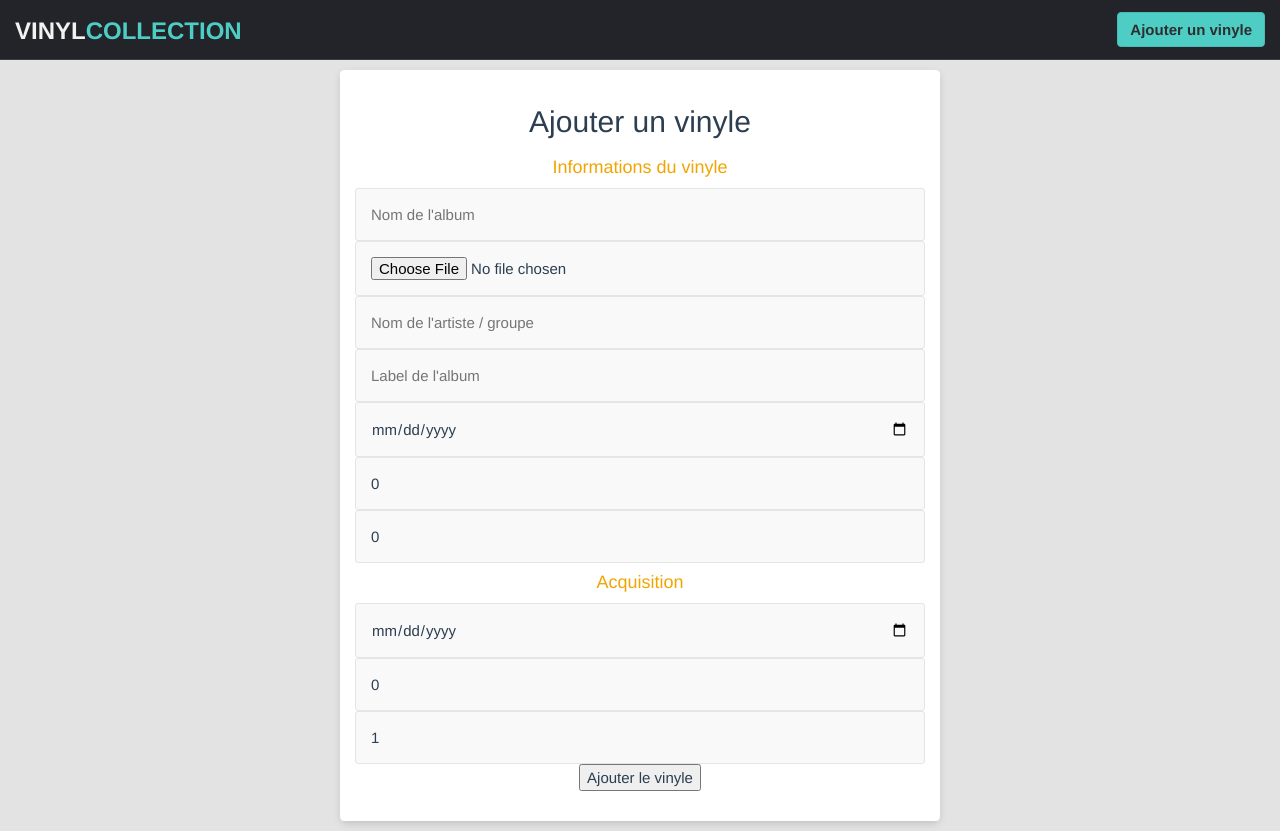
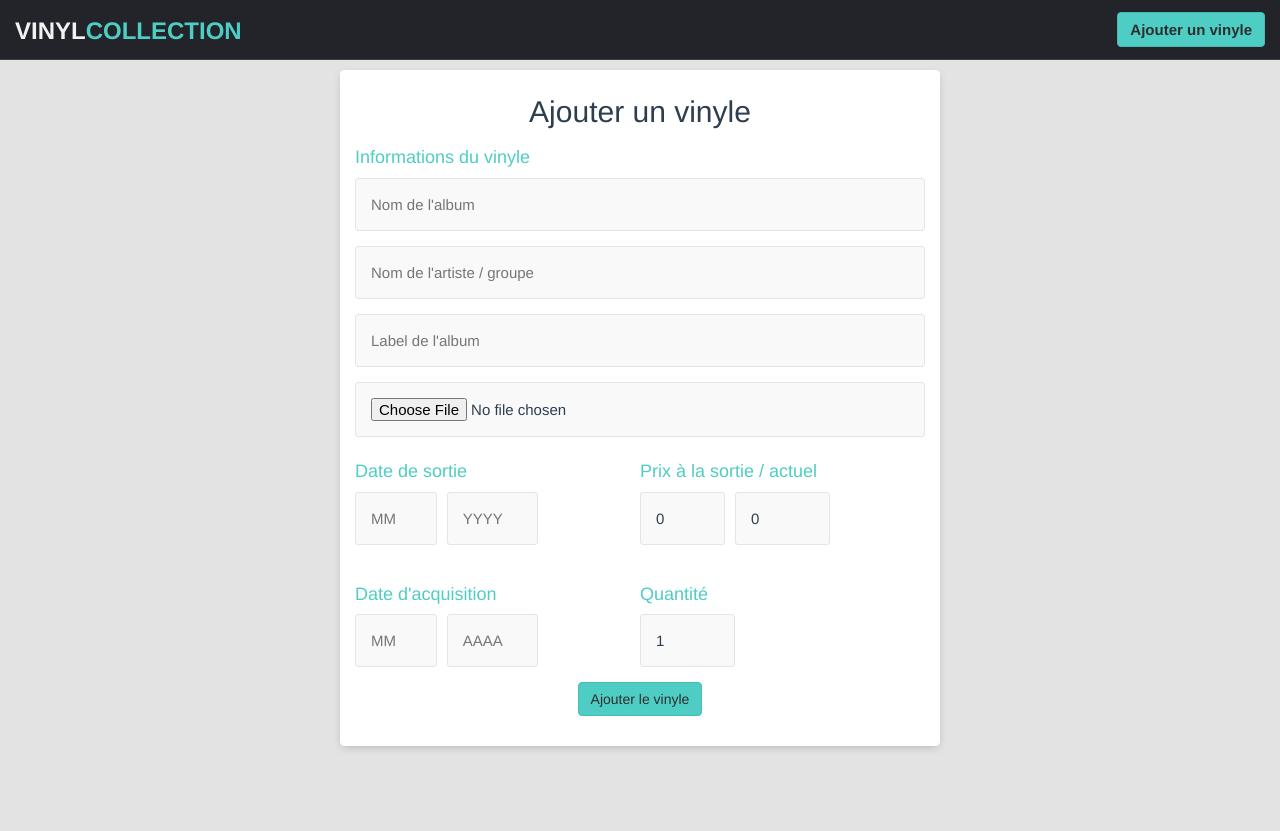
Before and after one commit to LeonDumestre/Vinyl-Collection-Website, a Vue app in the folder front/: page /add in a window 1280 px wide. After the commit the page ends 800 px from the top, so only its background shows below. Built offline with nearby package versions, Linux system fonts and the light colour scheme; no server answers.

Commit message:
Amélioration style Add Form

```diff
--- a/front/src/css/form.css
+++ b/front/src/css/form.css
@@ -12,7 +12,7 @@ body {
     background-color: #e3e3e3;
 }
 h4 {
-    color: #f0a500;
+    color: #4ecdc4;
 }
 input,
 input[type="radio"] + label,
@@ -33,13 +33,13 @@ select {
 }
 input:focus {
     outline: 0;
-    border-color: #bd8200;
+    border-color: #4ecdc4;
 }
 input:focus + .input-icon i {
-    color: #f0a500;
+    color: #4ecdc4;
 }
 input:focus + .input-icon:after {
-    border-right-color: #f0a500;
+    border-right-color: #4ecdc4;
 }
 input[type="radio"] {
     display: none;
@@ -67,9 +67,9 @@ input[type="radio"]:checked + label,
 input:checked + label:before,
 select:focus,
 select:active {
-    background-color: #f0a500;
+    background-color: #4ecdc4;
     color: #fff;
-    border-color: #bd8200;
+    border-color: #4ecdc4;
 }
 input[type="checkbox"] {
     display: none;
@@ -119,7 +119,7 @@ select:active {
     outline: 0;
 }
 select option {
-    background-color: #f0a500;
+    background-color: #4ecdc4;
     color: #fff;
 }
 .input-group {
--- a/front/src/css/style.css
+++ b/front/src/css/style.css
@@ -20,6 +20,7 @@ body {
     /*width: 50vw;*/
     margin: 0 0 auto auto;
 }
+
 .vinyl {
     display: flex;
 }
@@ -29,6 +30,15 @@ body {
     margin: 0;
     padding: 0;
 }
+
+.form h2 {
+    margin-top: 10px;
+}
+
+.form h4 {
+    text-align: left;
+}
+
 .item {
     background: #4ecdc4;
     width: 200px;
@@ -36,7 +46,7 @@ body {
 
     color: #22242a;
     font-weight: bold;
-    font-size: 1.6em;
+    font-size: 1.3em;
     text-align: center;
     transition: transform .1s;
     border-radius: 5px
@@ -52,10 +62,13 @@ body {
 
 .item label {
     cursor: pointer;
+    font-weight: 600;
+    margin-bottom: 2px;
+    margin-top: 2px;
 }
 
 .item img {
-    border-radius: 5px
+    border-radius: 5px 5px 0 0
 }
 
 .inline-b {
@@ -1133,8 +1146,6 @@ PANELS CONFIGURATIONS
 }
 
 
-
-
 /* EZ Checklist */
 .ez-checkbox {
 	margin-right: 5px;
@@ -1192,7 +1203,7 @@ label {
 	text-align: center;
 }
 
-.add-on .btn {
+.add-on .btn input[type="file"]{
 	height: 34px;
 }
 
--- a/front/src/pages/Add.vue
+++ b/front/src/pages/Add.vue
@@ -5,23 +5,45 @@
 
       <div class="row">
         <h4>Informations du vinyle</h4>
-        <input type="text" placeholder="Nom de l'album" v-model="name" required />
-        <input type="file" required />
-        <input type="text" placeholder="Nom de l'artiste / groupe" v-model="artist" required />
-        <input type="text" placeholder="Label de l'album" v-model="label" required />
-        <input type="date" placeholder="Date de sortie" v-model="release_date" required />
-        <input type="number" placeholder="Prix à la sortie" v-model="release_price" required />
-        <input type="number" placeholder="Prix actuel" v-model="current_price" />
+        <input type="text" class="input-group" placeholder="Nom de l'album" v-model="name" required />
+        <input type="text" class="input-group" placeholder="Nom de l'artiste / groupe" v-model="artist" required />
+        <input type="text" class="input-group" placeholder="Label de l'album" v-model="label" required />
+        <input type="file" class="input-group" accept=".jpg" required />
       </div>
 
       <div class="row">
-        <h4>Acquisition</h4>
-        <input type="date" placeholder="Date d'acquisition" v-model="purchase_date" />
-        <input type="number" placeholder="Prix d'acquisition" v-model="current_price" />
-        <input type="number" placeholder="Quantité" v-model="quantity" required />
+        <div class="col-half">
+          <h4>Date de sortie</h4>
+          <div class="input-group">
+            <div class="col-third"><input type="number" placeholder="MM" min="1" max="12" v-model="month_release_date" /></div>
+            <div class="col-third"><input type="number" placeholder="YYYY" v-model="year_release_date" /></div>
+          </div>
+        </div>
+
+        <div class="col-half">
+          <h4>Prix à la sortie / actuel</h4>
+          <div class="input-group">
+            <div class="col-third"><input type="number" class="input-group" placeholder="Prix à la sortie" v-model="release_price" /></div>
+            <div class="col-third"><input type="number" class="input-group" placeholder="Prix actuel" v-model="current_price" /></div>
+          </div>
+        </div>
       </div>
 
-      <button type="submit">Ajouter le vinyle</button>
+      <div class="row">
+        <div class="col-half">
+          <h4>Date d'acquisition</h4>
+          <div class="input-group">
+            <div class="col-third"><input type="number" placeholder="MM" min="1" max="12" v-model="month_purchase_date" /></div>
+            <div class="col-third"><input type="number" placeholder="AAAA"  v-model="year_purchase_date" /></div>
+          </div>
+        </div>
+        <div class="col-half">
+          <h4>Quantité</h4>
+          <div class="col-third"><input type="number" min="0" max="999" v-model="quantity" /></div>
+        </div>
+      </div>
+
+      <button type="submit" class="btn btn-theme">Ajouter le vinyle</button>
     </form>
   </div>
 
@@ -40,8 +62,10 @@ export default {
     name: '',
     artist: '',
     label: '',
-    release_date: 0,
-    purchase_date: 0,
+    month_release_date: '',
+    year_release_date: '',
+    month_purchase_date: '',
+    year_purchase_date: '',
     release_price: 0,
     current_price: 0,
     purchase_price: 0,
```
